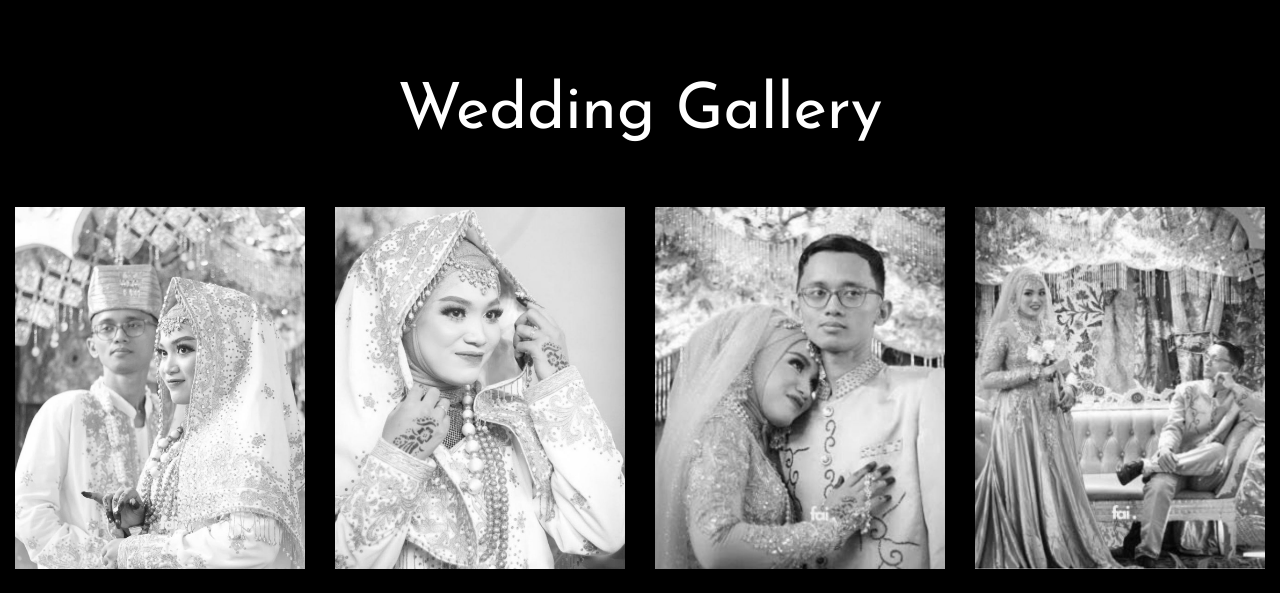
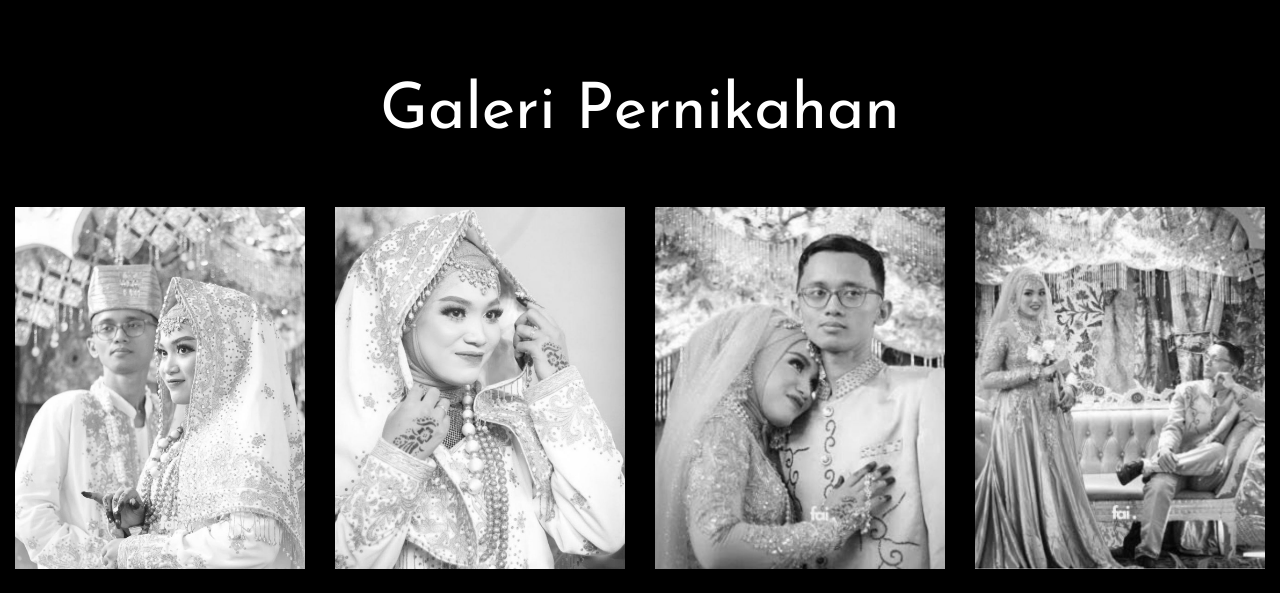
Before and after one commit to Hasibuann/faipictures, a plain HTML site: page wedding.html in a window 1280 px wide. Shown: the part 207-800 px from the top of the page. Drawn offline with nearby package versions, Linux system fonts and the light colour scheme; files whose address does not match are found by name.

Commit message:
Update wedding.html

```diff
--- a/wedding.html
+++ b/wedding.html
@@ -149,7 +149,7 @@
           <div class="col-md-7">
             <div class="row mb-5">
               <div class="col-12 ">
-                <h2 class="site-section-heading text-center">Wedding Gallery</h2>
+                <h2 class="site-section-heading text-center">Galeri Pernikahan</h2>
               </div>
             </div>
           </div>
```
